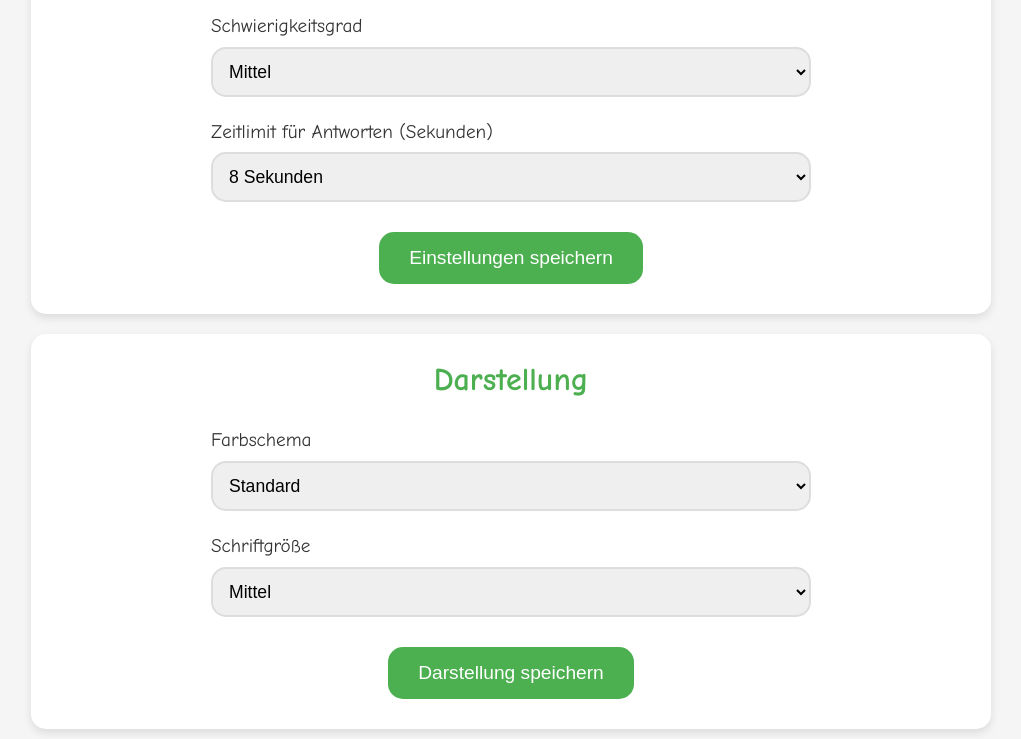
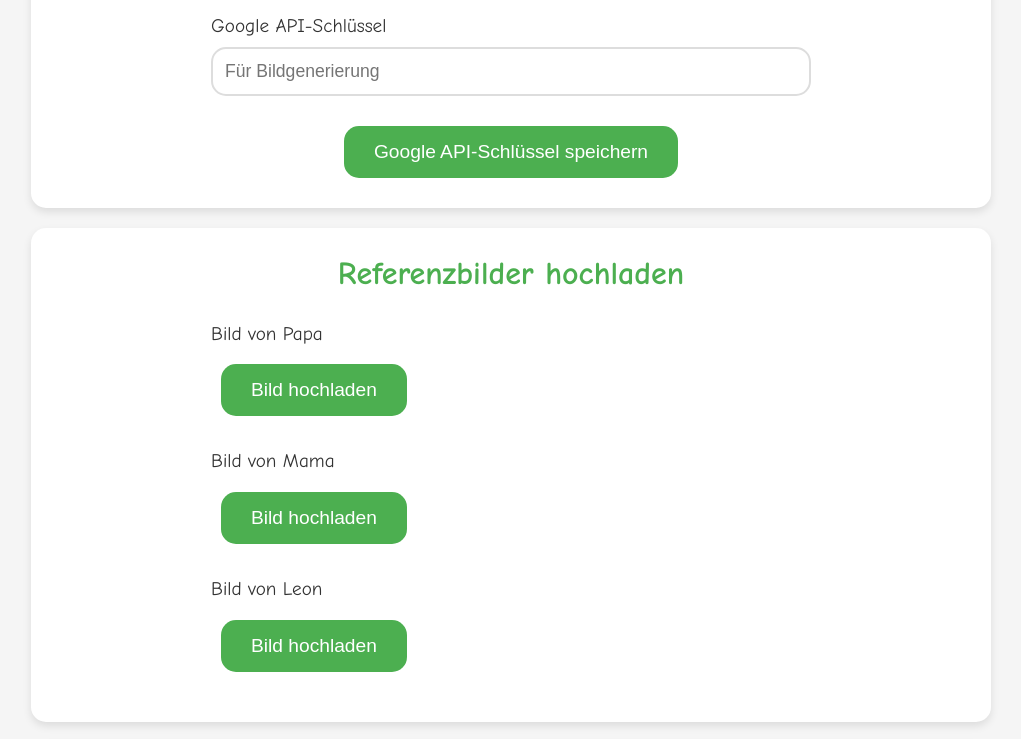
Before and after one commit to PapaCPU/leselern-app, a website: page settings.html in a window 1280 px wide. Shown: the part 578-1317 px from the top of the page, without its empty margins (129-1150 px from the left). Drawn offline with Linux system fonts and the light colour scheme.

Commit message:
Update settings.html

```diff
--- a/settings.html
+++ b/settings.html
@@ -28,23 +28,59 @@
             </div>
 
             <div class="card">
+                <h2>Google API-Einstellungen</h2>
+                <div class="settings-form">
+                    <div class="form-group">
+                        <label for="google-api-key">Google API-Schlüssel</label>
+                        <input type="password" id="google-api-key" placeholder="Für Bildgenerierung">
+                    </div>
+                    <div class="text-center">
+                        <button class="btn" id="save-google-api-key">Google API-Schlüssel speichern</button>
+                    </div>
+                </div>
+            </div>
+
+            <div class="card">
+                <h2>Referenzbilder hochladen</h2>
+                <div class="settings-form">
+                    <div class="form-group">
+                        <label>Bild von Papa</label>
+                        <div class="image-upload-container">
+                            <button class="btn" id="upload-papa-image">Bild hochladen</button>
+                            <img id="papa-image-preview" class="image-preview hidden" alt="Vorschau Papa">
+                        </div>
+                    </div>
+                    <div class="form-group">
+                        <label>Bild von Mama</label>
+                        <div class="image-upload-container">
+                            <button class="btn" id="upload-mama-image">Bild hochladen</button>
+                            <img id="mama-image-preview" class="image-preview hidden" alt="Vorschau Mama">
+                        </div>
+                    </div>
+                    <div class="form-group">
+                        <label>Bild von Leon</label>
+                        <div class="image-upload-container">
+                            <button class="btn" id="upload-leon-image">Bild hochladen</button>
+                            <img id="leon-image-preview" class="image-preview hidden" alt="Vorschau Leon">
+                        </div>
+                    </div>
+                </div>
+            </div>
+
+            <div class="card">
                 <h2>Spieleinstellungen</h2>
                 <div class="settings-form">
                     <div class="form-group">
-                        <label for="difficulty">Schwierigkeitsgrad</label>
-                        <select id="difficulty">
-                            <option value="easy">Leicht</option>
-                            <option value="medium" selected>Mittel</option>
-                            <option value="hard">Schwer</option>
+                        <label for="time-limit">Zeitlimit für Antworten (Sekunden)</label>
+                        <select id="time-limit">
+                            <option value="3" selected>3 Sekunden</option>
+                            <option value="5">5 Sekunden</option>
+                            <option value="8">8 Sekunden</option>
                         </select>
                     </div>
                     <div class="form-group">
-                        <label for="time-limit">Zeitlimit für Antworten (Sekunden)</label>
-                        <select id="time-limit">
-                            <option value="5">5 Sekunden</option>
-                            <option value="8" selected>8 Sekunden</option>
-                            <option value="10">10 Sekunden</option>
-                        </select>
+                        <label for="disable-trophies">Pokale deaktivieren (für Tests)</label>
+                        <input type="checkbox" id="disable-trophies">
                     </div>
                     <div class="text-center">
                         <button class="btn" id="save-settings">Einstellungen speichern</button>
@@ -78,6 +114,19 @@
                 </div>
             </div>
 
+            <div class="card">
+                <h2>Alle Daten laden</h2>
+                <div class="settings-form">
+                    <p>Lädt alle Wörter und Bilder für die App. Dies kann einige Zeit dauern.</p>
+                    <div class="progress-container hidden">
+                        <div class="progress-bar" id="load-progress" style="width: 0%"></div>
+                    </div>
+                    <div class="text-center">
+                        <button class="btn" id="load-all-data">Alle Daten laden</button>
+                    </div>
+                </div>
+            </div>
+
             <div class="text-center mt-20">
                 <a href="index.html" class="btn">Zurück zum Menü</a>
             </div>
```
